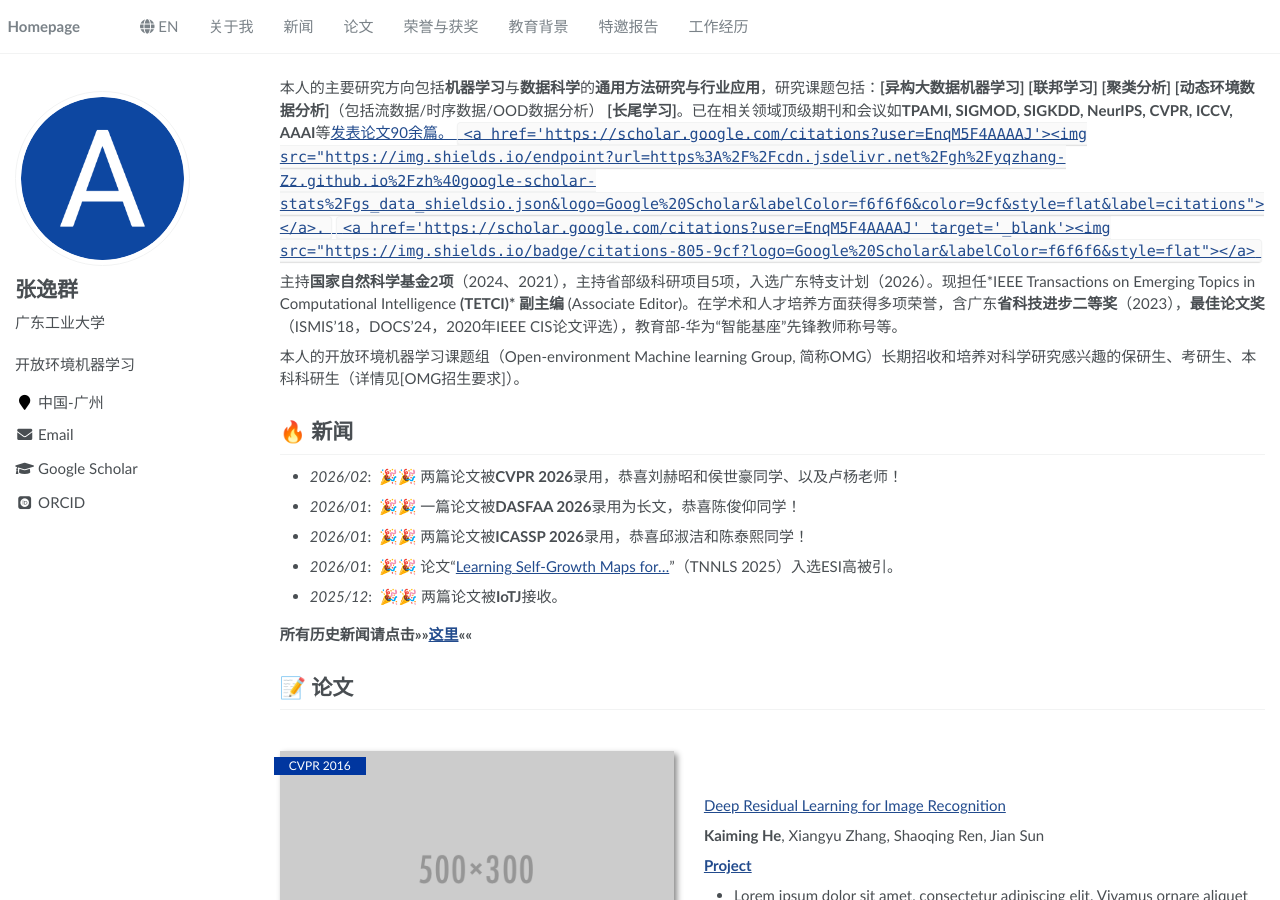
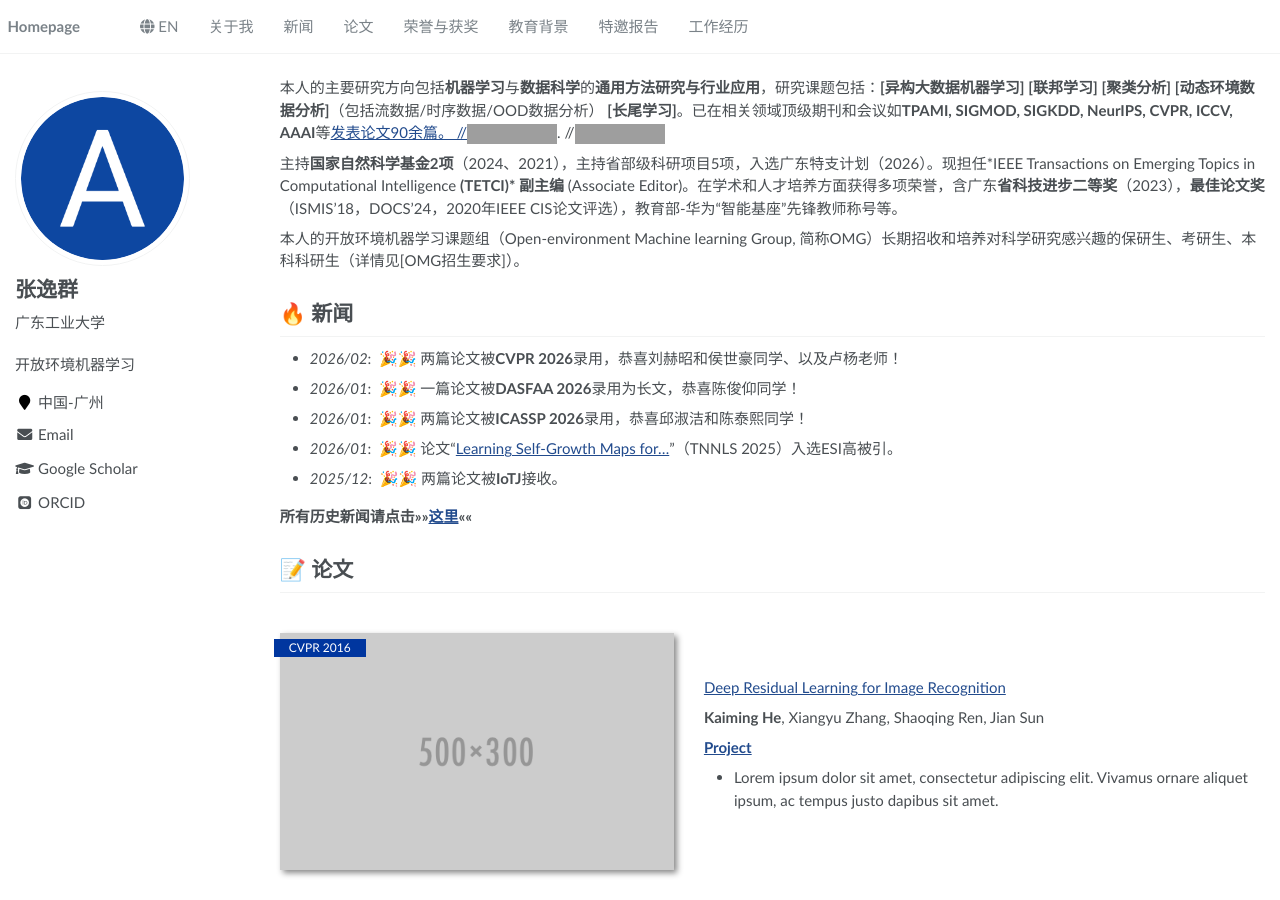
Before and after one commit to yqzhang-Zz/zh, a Jekyll site: the page built from _pages/about.md, in a window 1280 px wide and 900 px high. Built offline with Jekyll 4.4.1, drawn with Linux system fonts in a browser that asks for light colours; some web fonts are replaced; grey boxes are pictures that could not be loaded.

Commit message:
Update about.md

```diff
--- a/_pages/about.md
+++ b/_pages/about.md
@@ -18,8 +18,8 @@ redirect_from:
 <span class='anchor' id='about-me'></span>
 
 本人的主要研究方向包括**机器学习**与**数据科学**的**通用方法研究与行业应用**，研究课题包括：**[异构大数据机器学习]** **[联邦学习]** **[聚类分析]** **[动态环境数据分析]**（包括流数据/时序数据/OOD数据分析） **[长尾学习]**。已在相关领域顶级期刊和会议如**TPAMI, SIGMOD, SIGKDD, NeurIPS, CVPR, ICCV, AAAI**等<a href='https://scholar.google.com/citations?user=EnqM5F4AAAAJ'>发表论文90余篇。
-``<a href='https://scholar.google.com/citations?user=EnqM5F4AAAAJ'><img src="https://img.shields.io/endpoint?url={{ url | url_encode }}&logo=Google%20Scholar&labelColor=f6f6f6&color=9cf&style=flat&label=citations"></a>.``
-``<a href='https://scholar.google.com/citations?user=EnqM5F4AAAAJ' target='_blank'><img src="https://img.shields.io/badge/citations-805-9cf?logo=Google%20Scholar&labelColor=f6f6f6&style=flat"></a>``
+//<a href='https://scholar.google.com/citations?user=EnqM5F4AAAAJ'><img src="https://img.shields.io/endpoint?url={{ url | url_encode }}&logo=Google%20Scholar&labelColor=f6f6f6&color=9cf&style=flat&label=citations"></a>.
+//<a href='https://scholar.google.com/citations?user=EnqM5F4AAAAJ' target='_blank'><img src="https://img.shields.io/badge/citations-805-9cf?logo=Google%20Scholar&labelColor=f6f6f6&style=flat"></a>
 
 主持**国家自然科学基金2项**（2024、2021），主持省部级科研项目5项，入选广东特支计划（2026）。现担任*IEEE Transactions on Emerging Topics in Computational Intelligence **(TETCI)* 副主编** (Associate Editor)。在学术和人才培养方面获得多项荣誉，含广东**省科技进步二等奖**（2023），**最佳论文奖**（ISMIS’18，DOCS’24，2020年IEEE CIS论文评选），教育部-华为“智能基座”先锋教师称号等。
 
```
